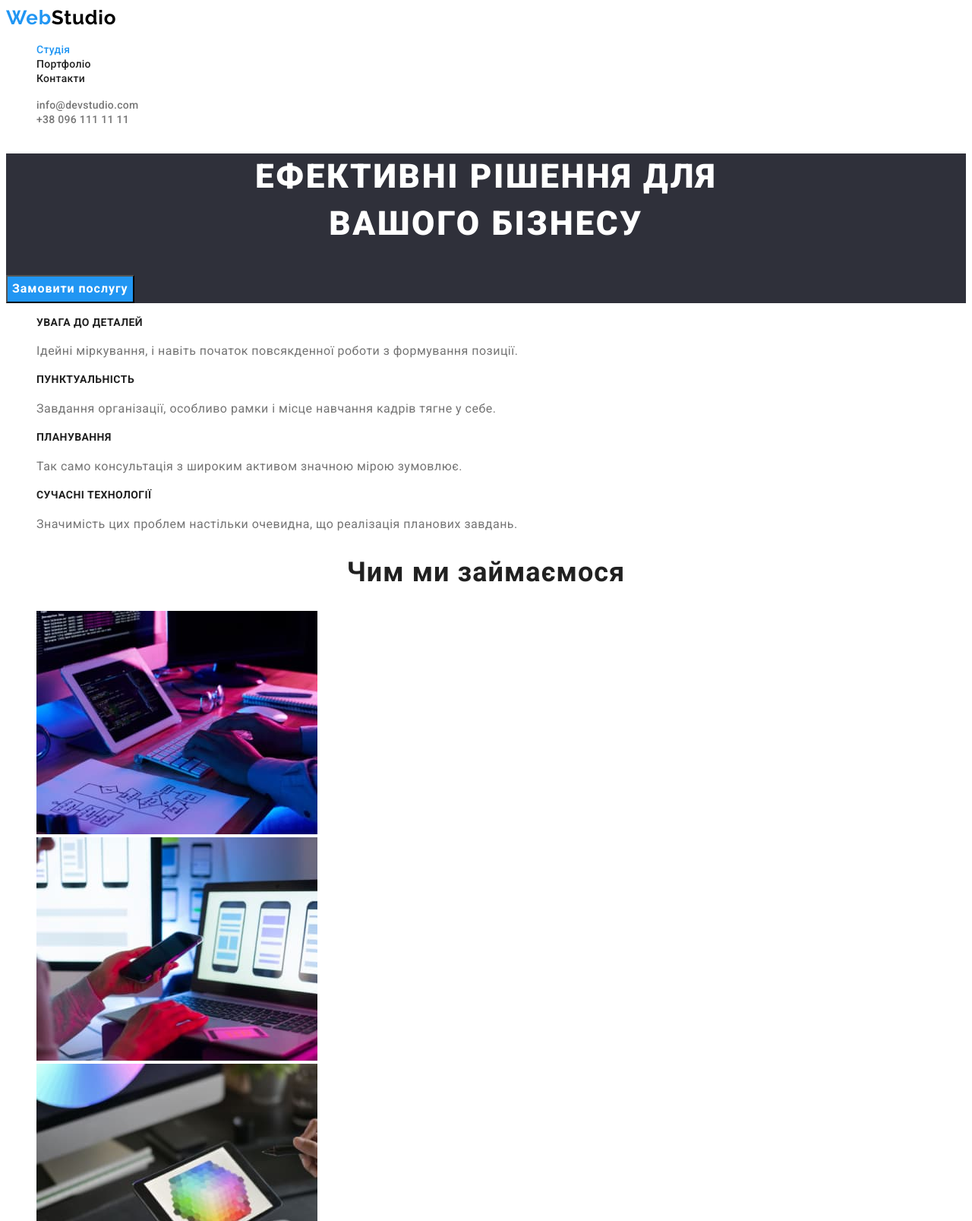
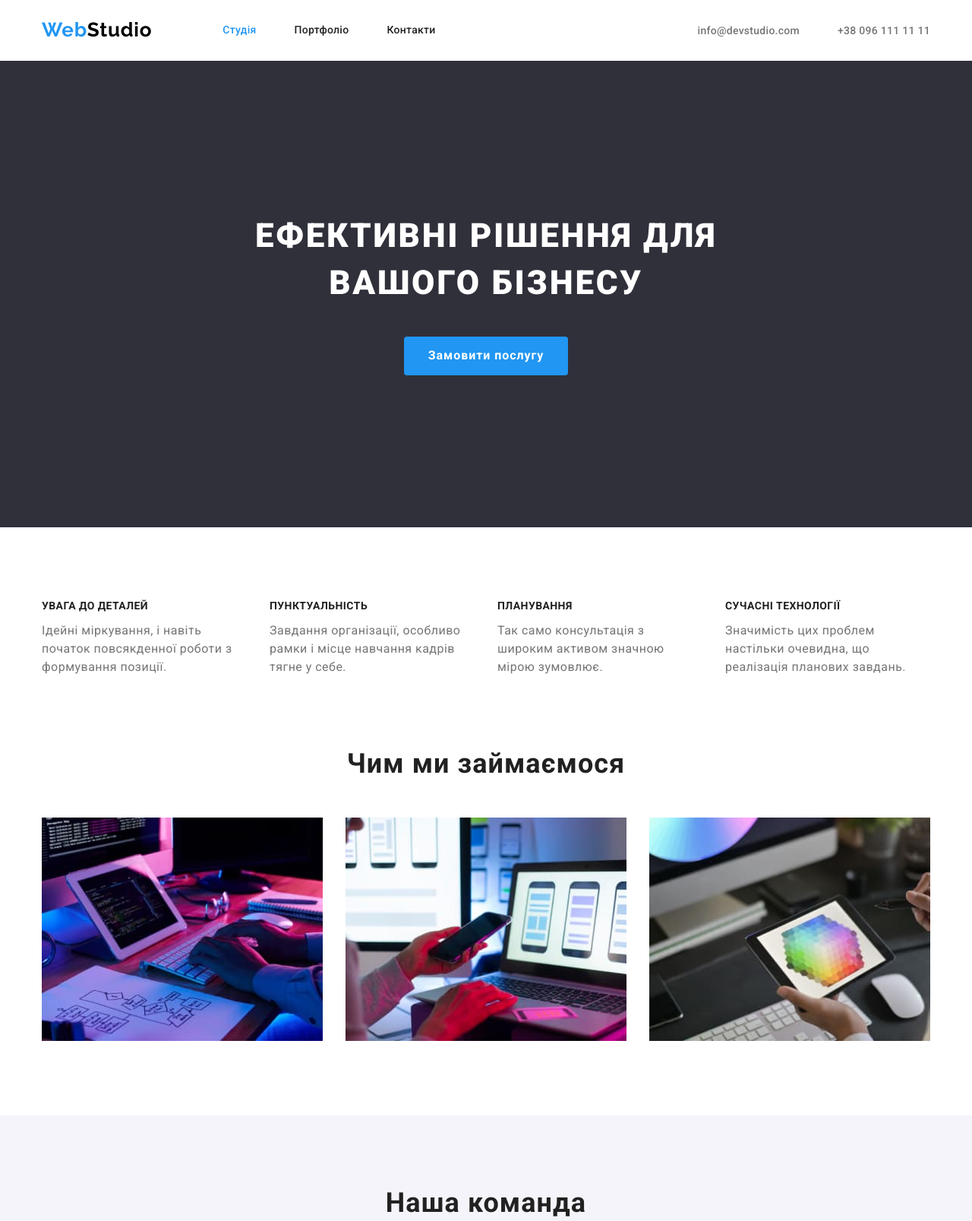
Before and after one commit to NatalisDom/goit-markup-hw-03, a plain HTML site: page index.html in a window 1280 px wide. Shown: the top 1607 px of the page at 76% size. Drawn offline with nearby package versions, Linux system fonts and the light colour scheme.

Commit message:
commit
block model

```diff
--- a/css/styles.css
+++ b/css/styles.css
@@ -22,6 +22,93 @@
   --accent-second-button-color: #2196f3;
   --second-button-color: #f5f4fa;
 }
+
+/* Зняття зовнішнього відступу між елементами успадковані від браузера */
+h1,
+h2,
+h3,
+h4,
+h5,
+h6,
+p,
+ul {
+  margin: 0;
+}
+
+ul {
+  padding-left: 0;
+}
+
+.list {
+  list-style: none;
+}
+
+.page-header {
+}
+
+/* Встановлення меж між секціями */
+.header-container {
+  /* Центруємо та вирівнюємо всі елементи меню по горізонтальній осі.
+  Вкладеність флекс-контейнерів */
+
+  display: flex;
+  align-items: center;
+  justify-content: space-between;
+
+  max-width: 1200px;
+  margin: 0 auto;
+  padding-left: 15px;
+  padding-right: 15px;
+}
+
+.nav-container {
+  display: flex;
+}
+
+.feature-container {
+  max-width: 1200px;
+  margin: 0 auto;
+  padding-left: 15px;
+  padding-right: 15px;
+  padding-top: 94px;
+  padding-bottom: 47px;
+  }
+
+.work-container {
+  max-width: 1200px;
+  margin: 0 auto;
+  padding-left: 15px;
+  padding-right: 15px;
+  padding-top: 47px;
+  padding-bottom: 94px;
+
+}
+
+.team-container {
+  max-width: 1200px;
+  margin: 0 auto;
+  padding-left: 15px;
+  padding-right: 15px;
+  padding-top: 94px;
+  padding-bottom: 94px;
+
+}
+
+.footer-container {
+  max-width: 1200px;
+  margin: 0 auto;
+  padding-left: 15px;
+  padding-right: 15px;
+  padding-top: 60px;
+  padding-bottom: 60px;
+ }
+
+.adress-box {
+  display: block;
+  width: 231px;
+  margin-top: 20px;
+}
+
 /* Встановлюємо основний фон та основний колір тексту документу */
 body {
   background-color: var(--primary-white-color);
@@ -30,6 +117,11 @@ body {
 }
 
 .logo {
+  display: block;
+  padding-top: 24px;
+  padding-bottom: 25px;
+  margin-right: 93px;
+
   color: var(--accent-text-color);
 
   font-family: "Raleway", sans-serif;
@@ -45,12 +137,38 @@ body {
 }
 
 /* Обнулення стилю для списків */
-.list {
-  list-style: none;
+
+/* Навігація сайтом, site nav */
+
+/* Встановлення display: flex та розміщення елементів у рядок.
+Зняття властивостей блоку то рядка*/
+
+.site-nav {
+  display: flex;
 }
 
-/* Навігація сайтом, site nav */
+/* Очищення крайньої геометрії, різні варіанти */
+
+/* .site-nav .item {
+  margin-right: 50px;
+} */
+/* .site-nav .item:last-child {
+  margin-right: 0;
+} */
+/* .site-nav .item:not(:last-child) {
+  margin-right: 40px */
+
+.site-nav .item + .item {
+  margin-left: 50px;
+}
+
 .site-nav .link {
+  /* Змінюємо рядковий елемент на блоковий та padding
+  розширюємо область ховера */
+  display: block;
+  padding-top: 32px;
+  padding-bottom: 32px;
+
   color: var(--title-text-color);
 
   font-weight: 500;
@@ -68,7 +186,18 @@ body {
 }
 
 /* Аутентифікація у навігації, auth nav */
+.auth-nav {
+  display: flex;
+}
+
+.auth-nav .item + .item {
+  margin-left: 50px;
+}
 .auth-nav .link {
+  display: block;
+  padding-top: 32px;
+  padding-bottom: 32px;
+
   color: var(--primary-text-color);
 
   font-weight: 500;
@@ -84,9 +213,15 @@ body {
 
 /* Секция герой, hero */
 .hero {
+  text-align: center;
+  padding-top: 200px;
+  padding-bottom: 200px;
   background-color: var(--second-background-color);
 }
 .hero-title {
+  text-align: center;
+  margin: 0 auto;
+  width: 696px;
   color: var(--primary-white-color);
 
   font-weight: 900;
@@ -97,6 +232,11 @@ body {
   text-transform: uppercase;
 }
 .button-primary {
+  border-radius: 4px;
+  padding: 10px 32px;
+  min-width: 216px;
+  border: 0px solid transparent;
+  margin-top: 40px;
   color: var(--primary-white-color);
   background-color: var(--primary-button-color);
   cursor: pointer;
@@ -123,7 +263,13 @@ body {
 }
 
 /* feature list */
+.feature-list {
+  display: flex;
+  justify-content: space-between;
+}
 .feature-list .title {
+  display: inline-block;
+  width: 270px;
   color: var(--title-text-color);
 
   font-size: 14px;
@@ -133,33 +279,51 @@ body {
 }
 
 .feature-list .text {
+  /* display: inline-block; */
+  width: 270px;
+  margin-top: 10px;
   font-size: 1.71;
   line-height: 24px;
   letter-spacing: 0.03em;
 }
 
 /*Чим ми займаємося, work*/
+.work-list,
+.team-list {
+  margin-top: 50px;
+}
+.work-list,
+.team-list {
+  display: flex;
+  justify-content: space-between;
+}
+
 
 /* Наша команда, section team  */
 .team {
   background-color: #f5f4fa;
 }
 .team-list .title {
+
+  margin-top: 30px;
   color: var(--title-text-color);
 
   font-weight: 500;
   font-size: 16px;
   line-height: 1.19;
-  /* text-align: center; */
+  text-align: center;
   letter-spacing: 0.03em;
 }
 .team-list > li {
+  padding-bottom: 30px;
   background-color: #ffffff;
 }
 .team-list .text {
+  margin-top: 10px;
+
   font-size: 16px;
   line-height: 1.19;
-  /* text-align: center; */
+  text-align: center;
   letter-spacing: 0.03em;
 }
 
@@ -198,8 +362,29 @@ body {
 
 /* portfolio */
 /* section project portfolio */
+.filter-portfolio {
+  max-width: 1200px;
+  margin: 0 auto;
+  padding-left: 15px;
+  padding-right: 15px;
+  background-color: chocolate;
+}
+
+.filter-list {
+  display: flex;
+  align-items: center;
+  justify-content: center;
+}
+.filter-list .item + .item {
+    margin-left: 8px;
+  }
+
 
 .button-second {
+  border-radius: 4px;
+  border: 0px solid transparent;
+  padding: 6px 22px;
+
   background-color: var(--second-button-color);
   font-family: "Roboto", sans-serif;
   font-weight: 500;
@@ -214,6 +399,10 @@ body {
 .button-second:focus {
   background-color: var(--accent-second-button-color);
   color: var(--primary-white-color);
+}
+
+.project-list {
+
 }
 
 .project-list .title {
--- a/index.html
+++ b/index.html
@@ -11,45 +11,61 @@
       href="https://fonts.googleapis.com/css2?family=Raleway:wght@700&family=Roboto:wght@400;500;700;900&display=swap"
       rel="stylesheet"
     />
+    <link
+      href="https://cdnjs.cloudflare.com/ajax/libs/modern-normalize/1.1.0/modern-normalize.min.css"
+      rel="stylesheet"
+    />
+
     <link rel="stylesheet" href="./css/styles.css" />
   </head>
   <body>
     <!-- Шапка сайту -->
-    <header>
-      <nav>
+    <header class="page-header">
+      <div class="header-container">
+        <nav class="nav-container">
           <!-- Посилання за текстом на головну сторінку -->
+
           <a href="./index.html" class="logo"
-          >Web<span class="accent">Studio</span></a
-        >
+            >Web<span class="accent">Studio</span></a>
+
           <!-- Навігація сайтом -->
+
           <ul class="site-nav list">
-          <li><a href="./index.html" class="link current">Студія</a></li>
-          <li><a href="./portfolio.html" class="link">Портфоліо</a></li>
-          <li><a href="" class="link">Контакти</a></li>
+            <li class="item">
+              <a href="./index.html" class="link current">Студія</a>
+            </li>
+            <li class="item">
+              <a href="./portfolio.html" class="link">Портфоліо</a>
+            </li>
+            <li class="item"><a href="" class="link">Контакти</a></li>
           </ul>
         </nav>
         <!-- Посилання на контакти -->
+
         <ul class="auth-nav list">
-        <li>
+          <li class="item">
             <a href="mailto:info@devstudio.com" class="link"
               >info@devstudio.com</a
             >
           </li>
-        <li><a href="tel:+380961111111" class="link">+38 096 111 11 11</a></li>
+
+          <li class="item">
+            <a href="tel:+380961111111" class="link">+38 096 111 11 11</a>
+          </li>
         </ul>
+
+      </div>
     </header>
     <main>
       <!-- Банер, фонове зображення, тимчасово стоїть картинкою -->
       <section class="hero">
         <!-- <img src="./images/bg.jpg" alt="банер" width="1600" height="600"> -->
-        <h1 class="hero-title">
-          Ефективні рішення для <br />
-          вашого бізнесу
-        </h1>
+        <h1 class="hero-title">Ефективні рішення для вашого бізнесу</h1>
         <button type="button" class="button-primary">Замовити послугу</button>
       </section>
       <!-- Особливості -->
       <section class="section">
+        <div class="feature-container">
           <h2 class="section-title visually-hidden">Особливості</h2>
           <ul class="feature-list list">
             <li>
@@ -62,8 +78,8 @@
             <li>
               <h3 class="title">пунктуальність</h3>
               <p class="text">
-              Завдання організації, особливо рамки і місце навчання кадрів тягне
-              у себе.
+                Завдання організації, особливо рамки і місце навчання кадрів
+                тягне у себе.
               </p>
             </li>
             <li>
@@ -75,14 +91,16 @@
             <li>
               <h3 class="title">сучасні технології</h3>
               <p class="text">
-              Значимість цих проблем настільки очевидна, що реалізація планових
-              завдань.
+                Значимість цих проблем настільки очевидна, що реалізація
+                планових завдань.
               </p>
             </li>
           </ul>
+        </div>
       </section>
       <!-- Чим ми займаємося -->
       <section class="section">
+        <div class="work-container">
           <h2 class="section-title">Чим ми займаємося</h2>
           <ul class="work-list list">
             <li>
@@ -110,9 +128,11 @@
               />
             </li>
           </ul>
+        </div>
       </section>
       <!-- Наша команда -->
       <section class="section team">
+        <div class="team-container">
           <h2 class="section-title">Наша команда</h2>
           <ul class="team-list list">
             <li>
@@ -125,6 +145,7 @@
               <h3 class="title">Ігор Дем'яненко</h3>
               <p lang="en" class="text">Product Designer</p>
             </li>
+
             <li>
               <img
                 src="./images/studio/olga.jpg"
@@ -135,6 +156,7 @@
               <h3 class="title">Ольга Рєпіна</h3>
               <p lang="en" class="text">Frontend Developer</p>
             </li>
+
             <li>
               <img
                 src="./images/studio/mikola.jpg"
@@ -145,6 +167,7 @@
               <h3 class="title">Микола Тарасов</h3>
               <p lang="en" class="text">Marketing</p>
             </li>
+
             <li>
               <img
                 src="./images/studio/mihaylo.jpg"
@@ -154,16 +177,19 @@
               <h3 class="title">Михайло Єрмаков</h3>
               <p lang="en" class="text">UI Designer</p>
             </li>
+
           </ul>
+        </div>
       </section>
     </main>
     <footer class="basement">
+      <div class="footer-container">
         <!-- Посилання за текстом на головну сторінку -->
         <a href="./index.html" class="logo"
-        >Web<span class="accent-white">Studio</span></a
-      >
+          >Web<span class="accent-white">Studio</span>
+        </a>
         <!-- Адреса компанії -->
-      <address>
+        <address class="adress-box">
           <ul class="address-list list">
             <li>
               <a
@@ -171,21 +197,25 @@
                 target="_blank"
                 rel="noopener noreferrer nofollow"
                 class="basement-link"
-              >м. Київ, пр-т Лесі Українки, 26</a
               >
+                м. Київ, пр-т Лесі Українки, 26
+              </a>
             </li>
+
             <li>
               <a href="mailto:info@devstudio.com" class="contact-link"
                 >info@devstudio.com</a
               >
             </li>
+
             <li>
               <a href="tel:+380961111111" class="contact-link"
-              >+38 096 111 11 11
-            </a>
+                >+38 096 111 11 11</a
+              >
             </li>
           </ul>
         </address>
+      </div>
     </footer>
   </body>
 </html>
```
Also changed, not shown: portfolio.html (+23 -17 lines). Lines whose indentation alone changed are shown as unchanged.
